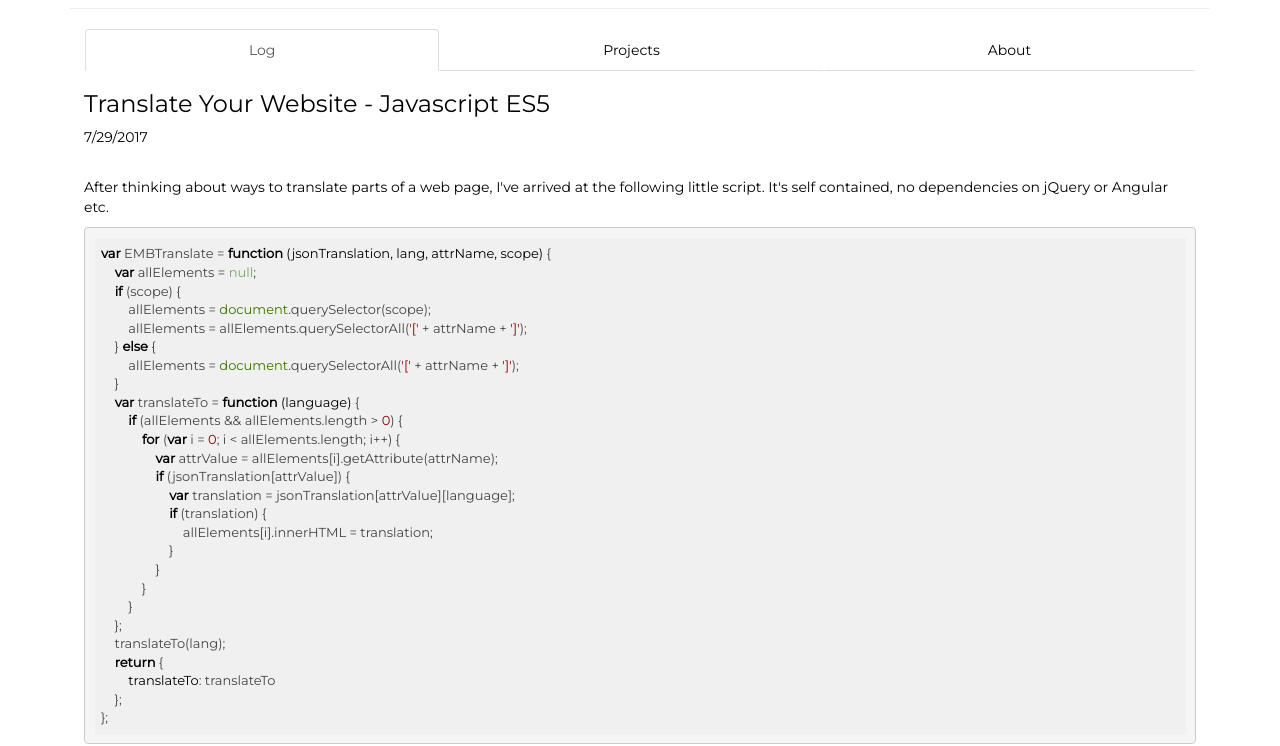
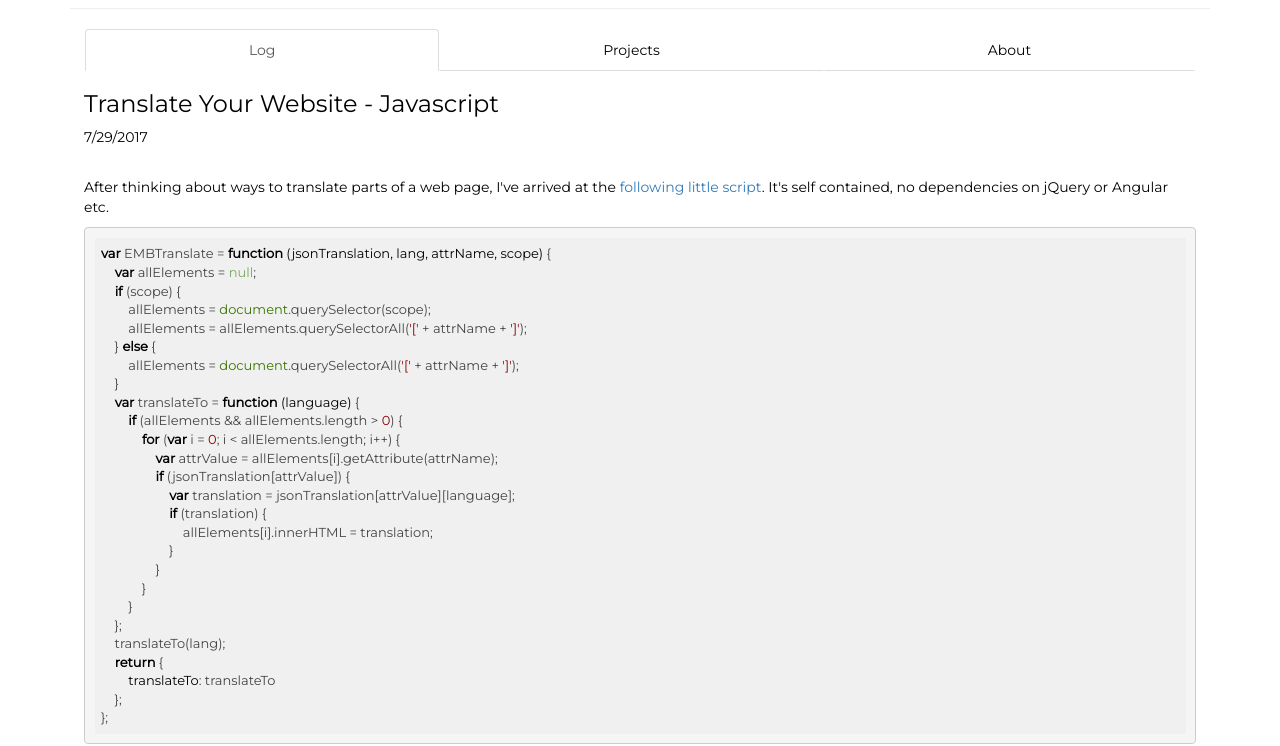
Before and after one commit to awesomekosm/awesomekosm.github.io, a plain HTML site: page index.html in a window 1280 px wide. Shown: the part 71-817 px from the top of the page. Drawn offline with nearby package versions, Linux system fonts and the light colour scheme.

Commit message:
Highlight anchor tags in Log body

```diff
--- a/css/global.css
+++ b/css/global.css
@@ -45,6 +45,10 @@
     padding-bottom: 1em;
 }
 
+.logContentEntry a{
+    color: #337ab7 !important;
+}
+
 .links {
     width: 1em;
     opacity: 0.5;
--- a/logs/translations-js.html
+++ b/logs/translations-js.html
@@ -1,8 +1,8 @@
-<h3 id="EMBTranslation">Translate Your Website - Javascript ES5</h3>
+<h3 id="EMBTranslations">Translate Your Website - Javascript</h3>
 <p>7/29/2017</p>
 <br/>
 <p>
-    After thinking about ways to translate parts of a web page, I've arrived at the following little script.
+    After thinking about ways to translate parts of a web page, I've arrived at the <a href="https://github.com/Z-EMB/EMBTranslate">following little script</a>.
     It's self contained, no dependencies on jQuery or Angular etc.
 </p>
 <pre><code>var EMBTranslate = function (jsonTranslation, lang, attrName, scope) {
```
